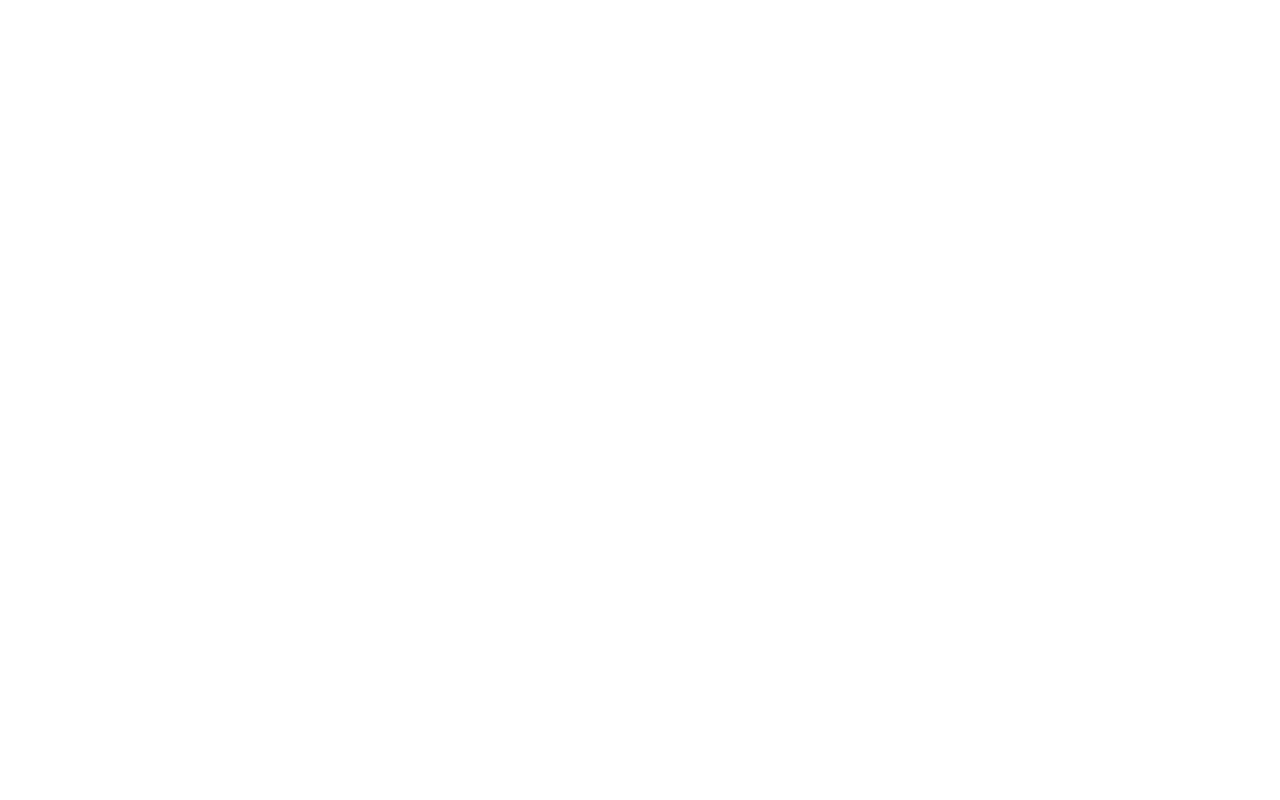
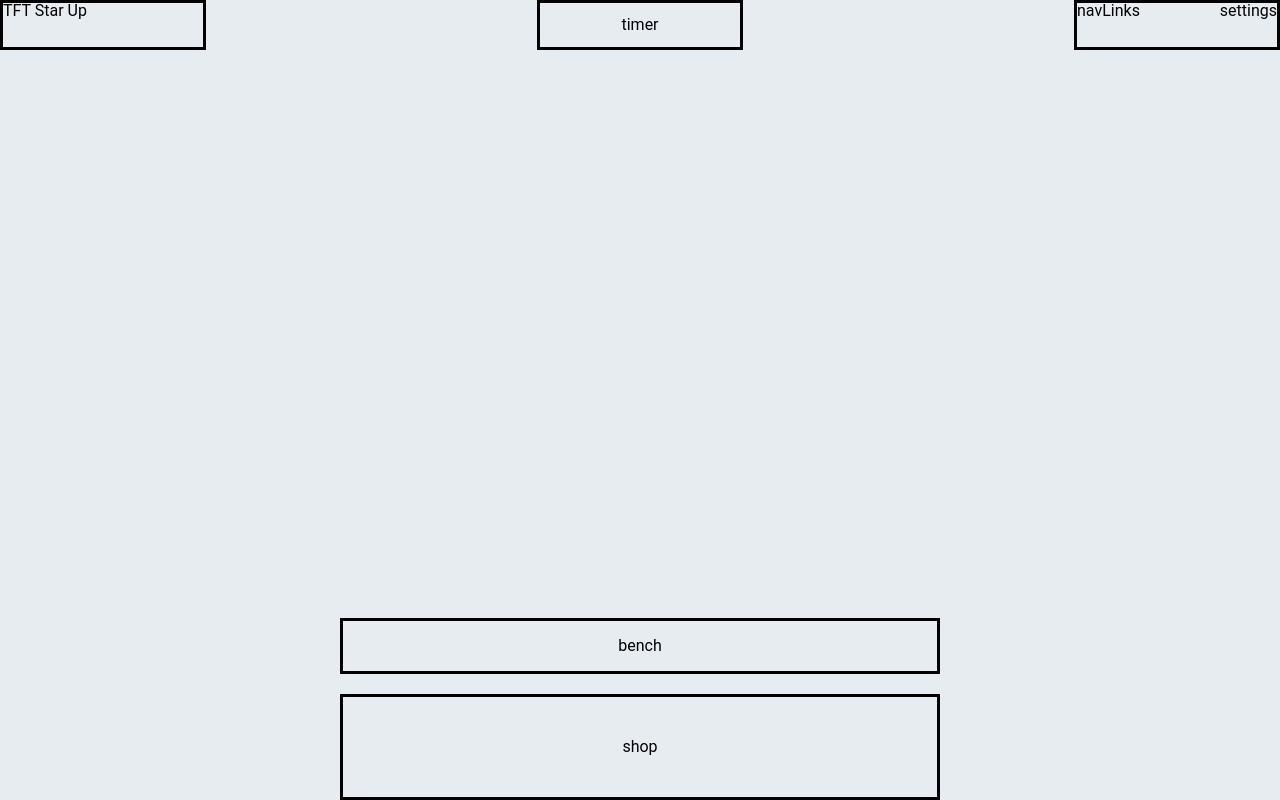
Before and after one commit to MitchellKChan/TFTStarUp, a website built with webpack: page index.html in a window 1280 px wide. Built offline with nearby package versions, Linux system fonts and the light colour scheme.

Commit message:
addwireframe styles for test elements

```diff
--- a/index.html
+++ b/index.html
@@ -6,7 +6,7 @@
         <meta name="viewport" content="width=device-width, initial-scale=1.0" />
         <meta http-equiv="X-UA-Compatible" content="ie=edge" />
         <link rel="stylesheet" href="./dist/main.css" />
-        <script src="./dist/main.js"></script>
+        <script src="./dist/main.js" defer></script>
         <title>TFT Star Up</title>
     </head>
 
--- a/package.json
+++ b/package.json
@@ -25,5 +25,8 @@
     "sass-loader": "^13.3.2",
     "webpack": "^5.88.2",
     "webpack-cli": "^5.1.4"
+  },
+  "devDependencies": {
+    "prettier": "3.0.3"
   }
 }
--- a/src/index.js
+++ b/src/index.js
@@ -0,0 +1,47 @@
+// Declare object for the page's body
+const body = document.querySelector("body");
+
+// Declare objects for the top section, which contains the title, timer,
+// nav links, and settings
+const title = document.createElement("div");
+const timer = document.createElement("div");
+const navLinks = document.createElement("div");
+const settings = document.createElement("div");
+const topSection = document.createElement("div");
+const topRight = document.createElement("div");
+
+// Declare objects for the bottom section, which contains the
+// bench and shop
+const bench = document.createElement("div");
+const shop = document.createElement("div");
+const bottomSection = document.createElement("div");
+
+// set inner text and classess for top section objects
+title.innerText = "TFT Star Up";
+title.classList.add("title", "section");
+
+timer.innerText = "timer";
+timer.classList.add("timer", "section");
+
+navLinks.innerText = "navLinks";
+
+settings.innerText = "settings";
+settings.classList.add("settings");
+
+topRight.append(navLinks, settings);
+topRight.classList.add("top-right", "section",);
+
+topSection.classList.add("top");
+topSection.append(title, timer, topRight);
+
+// set inner text and classess for top section objects
+bench.innerText = "bench";
+bench.classList.add("bench", "section");
+
+shop.innerText = "shop";
+shop.classList.add("shop", "section");
+
+bottomSection.classList.add("bottom");
+bottomSection.append(bench, shop);
+
+body.append(topSection, bottomSection);
--- a/src/index.scss
+++ b/src/index.scss
@@ -0,0 +1,7 @@
+// Entry point for Sass build
+@import "./styles/reset.css";
+@import "./styles/base.css";
+@import "./styles/shop/shop.css";
+@import "./styles/timer/timer.css";
+@import "./styles/settings/settings.css";
+@import "./styles/bench/bench.css";
--- /dev/null
+++ b/src/styles/base.css
@@ -0,0 +1,42 @@
+body {
+    background-color: #E6ECF0;
+}
+
+body {
+    display: flex;
+    flex-direction: column;
+    align-items: center;
+    font-family: 'Roboto', sans-serif;
+}
+
+
+/* following classes are for testing wireframe placement on the page;
+    will not be part of prod */
+.section {
+    border: 3px solid black;
+}
+
+.top {
+    display: flex;
+    width: 100%;
+    height: 50px;
+    justify-content: space-between;
+}
+
+.top div {
+    width: 200px;
+}
+
+.top-right {
+    display: flex;
+    justify-content: space-between;
+}
+
+.bottom {
+    display: flex;
+    flex-direction: column;
+    position: absolute;
+    bottom: 0;
+    max-width: 600px;
+    width: 65%;
+}
--- /dev/null
+++ b/src/styles/bench/bench.css
@@ -0,0 +1,6 @@
+.bench {
+    height: 50px;
+    display: flex;
+    justify-content: center;
+    align-items: center;
+}
--- /dev/null
+++ b/src/styles/reset.css
@@ -0,0 +1,48 @@
+/* http://meyerweb.com/eric/tools/css/reset/
+   v2.0 | 20110126
+   License: none (public domain)
+*/
+
+html, body, div, span, applet, object, iframe,
+h1, h2, h3, h4, h5, h6, p, blockquote, pre,
+a, abbr, acronym, address, big, cite, code,
+del, dfn, em, img, ins, kbd, q, s, samp,
+small, strike, strong, sub, sup, tt, var,
+b, u, i, center,
+dl, dt, dd, ol, ul, li,
+fieldset, form, label, legend,
+table, caption, tbody, tfoot, thead, tr, th, td,
+article, aside, canvas, details, embed,
+figure, figcaption, footer, header, hgroup,
+menu, nav, output, ruby, section, summary,
+time, mark, audio, video {
+	margin: 0;
+	padding: 0;
+	border: 0;
+	font-size: 100%;
+	font: inherit;
+	vertical-align: baseline;
+}
+/* HTML5 display-role reset for older browsers */
+article, aside, details, figcaption, figure,
+footer, header, hgroup, menu, nav, section {
+	display: block;
+}
+body {
+	line-height: 1;
+}
+ol, ul {
+	list-style: none;
+}
+blockquote, q {
+	quotes: none;
+}
+blockquote:before, blockquote:after,
+q:before, q:after {
+	content: '';
+	content: none;
+}
+table {
+	border-collapse: collapse;
+	border-spacing: 0;
+}
--- /dev/null
+++ b/src/styles/settings/settings.css
@@ -0,0 +1,3 @@
+.settings {
+    text-align: right;
+}
--- /dev/null
+++ b/src/styles/shop/shop.css
@@ -0,0 +1,7 @@
+.shop {
+    height: 100px;
+    display: flex;
+    justify-content: center;
+    align-items: center;
+    margin-top: 20px;
+}
--- /dev/null
+++ b/src/styles/timer/timer.css
@@ -0,0 +1,5 @@
+.timer {
+    display: flex;
+    justify-content: center;
+    align-items: center;
+}
```
Also changed, not shown: README.MD, dist/main.css, dist/main.js, image-1.png (deleted), image-2.png (deleted), image.png, 3 other files.
